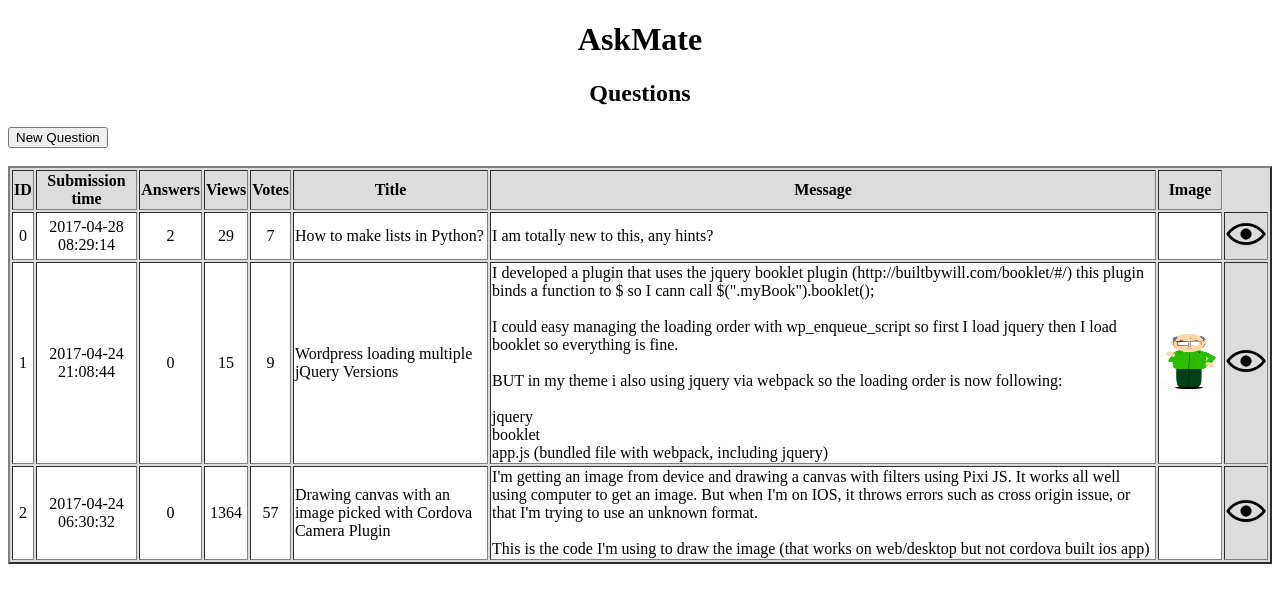
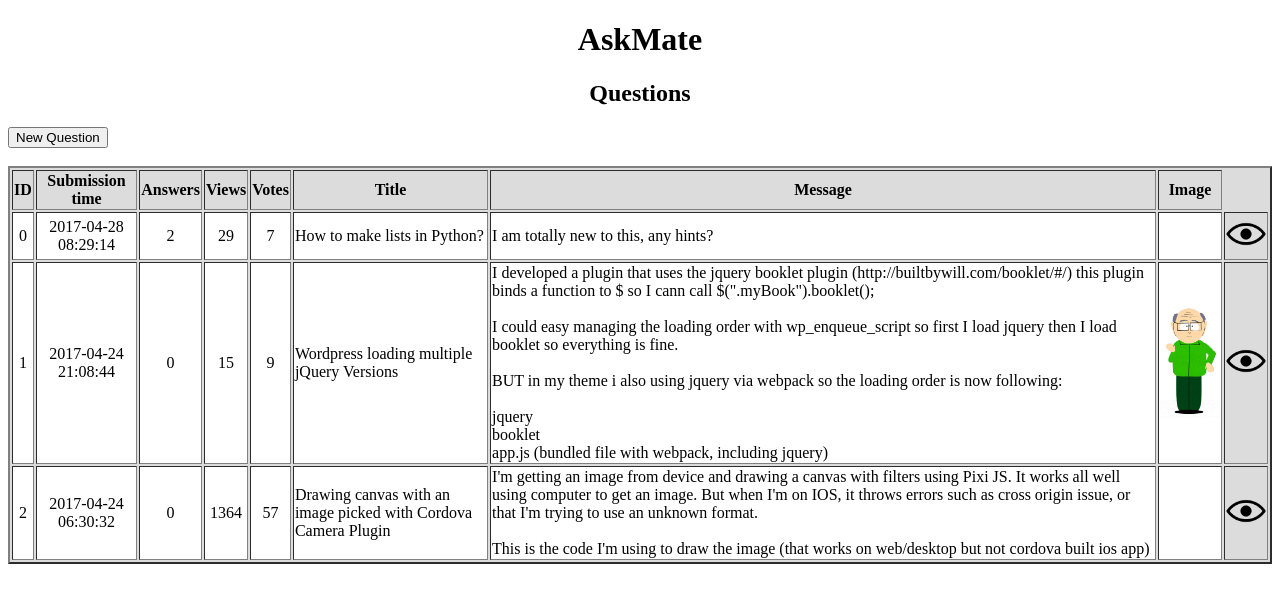
Before and after one commit to adamFoldvari/askmate-fejtorpotrh, a Flask app: page / in a window 1280 px wide. Shown: the top 603 px of the page. Run offline with Flask 2, Linux system fonts and the light colour scheme.

Commit message:
Repair image handling

```diff
--- a/templates/questionlist.html
+++ b/templates/questionlist.html
@@ -31,11 +31,11 @@
                 <td style="word-wrap: break-word;">{{question[5]}}</td>
                 <td align="center">
                 {% if question[6] %}
-                    <a href="/static/{{ question[6] }}" target="_blank"><img src="static/{{question[6]}}" width="60" height="60" alt="image"></a>
+                    <a href="/static/{{ question[6] }}" target="_blank"><img src="static/{{question[6]}}" style="width: 60px" alt="image"></a>
                 {% endif %}
                 </td>
                 <td align="center" bgcolor="Gainsboro">
-                    <a href="/question/{{question[0]}}"><img src="/static/icons/eye_icon.png" width="40" height="40" alt="display_question"></a>
+                    <a href="/question/{{question[0]}}"><img src="/static/icons/eye_icon.png" style="width: 40px" alt="display_question"></a>
                 </td>
             </tr>
         {% endfor %}
```
